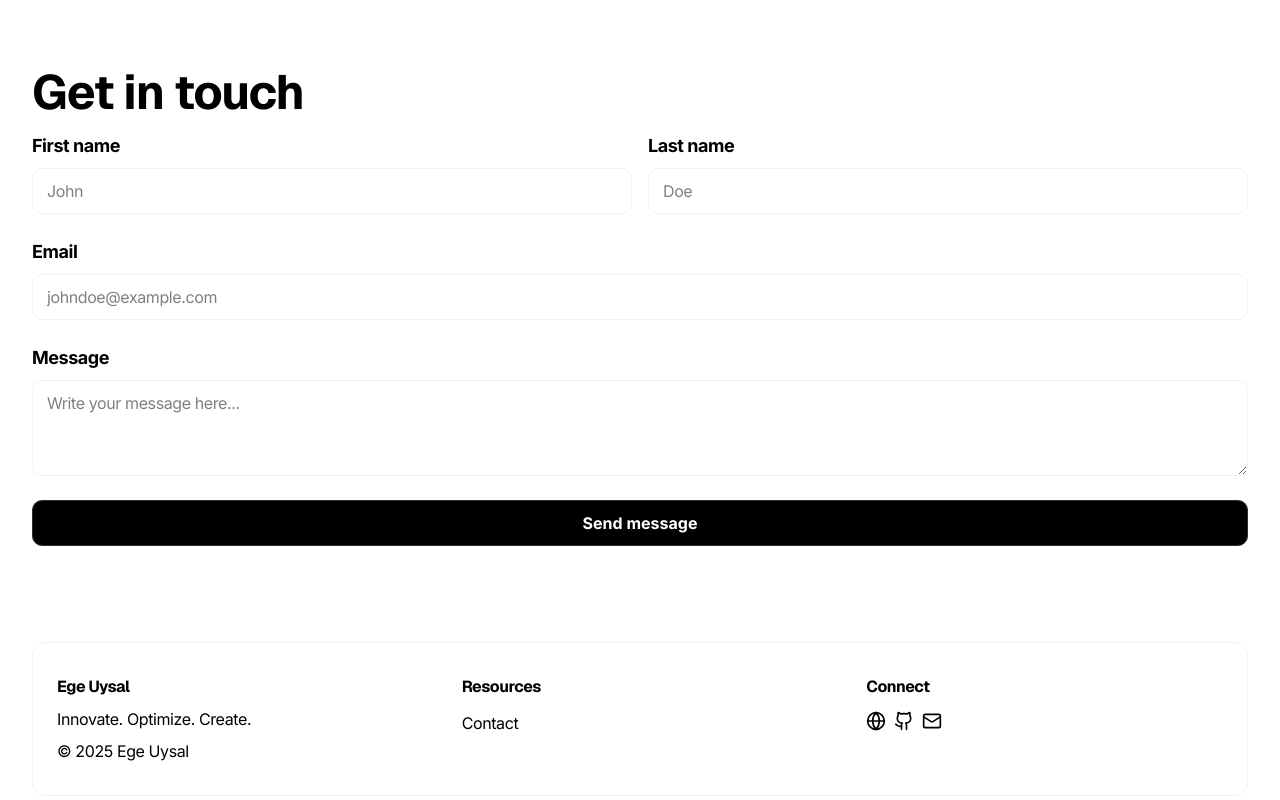
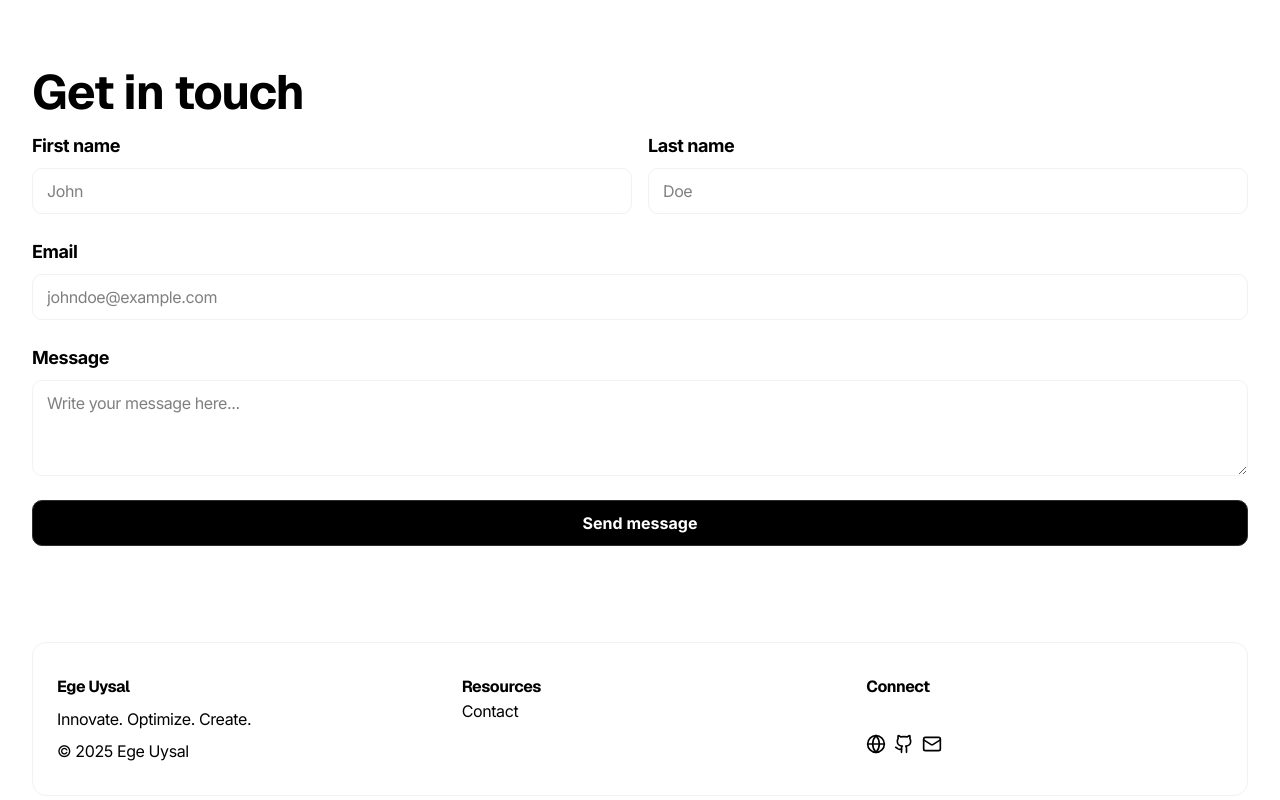
Before and after one commit to egeuysall/portfolio, a Next.js app: page / in a window 1280 px wide. Shown: the part 2354-3154 px from the top of the page. Built offline with nearby package versions, Linux system fonts and the light colour scheme.

Commit message:
Update Footer.tsx

```diff
--- a/components/Footer.tsx
+++ b/components/Footer.tsx
@@ -10,8 +10,8 @@ const Footer: React.FC = () => {
     <footer className="w-full bg-[#ffffff] dark:bg-[#000000] border border-[#f2f2f2] dark:border-[#2e2e2e] rounded-xl py-8 px-6 mt-auto">
       <div className="container mx-auto">
         <div className="grid grid-cols-1 md:grid-cols-3 gap-12">
-          <div className="flex flex-col gap-2">
-            <h6 className="footer-text font-bod">Ege Uysal</h6>
+          <div className="grid gap-2">
+            <h6 className="footer-text font-bold">Ege Uysal</h6>
 
             <p className="footer-text w-full">Innovate. Optimize. Create.</p>
 
@@ -21,7 +21,7 @@ const Footer: React.FC = () => {
           <div>
             <h6 className="footer-text font-bold">Resources</h6>
 
-            <nav className="mt-3">
+            <nav>
               <ul className="flex flex-col gap-2">
                 <li>
                   <Link
@@ -35,10 +35,10 @@ const Footer: React.FC = () => {
             </nav>
           </div>
 
-          <div>
+          <div className="grid gap-2">
             <h6 className="footer-text font-bold">Connect</h6>
 
-            <address className="mt-3 not-italic">
+            <address className="not-italic">
               <div className="flex items-center h-full gap-2">
                 <Link
                   href="https://www.egeuysal.com/"
```
